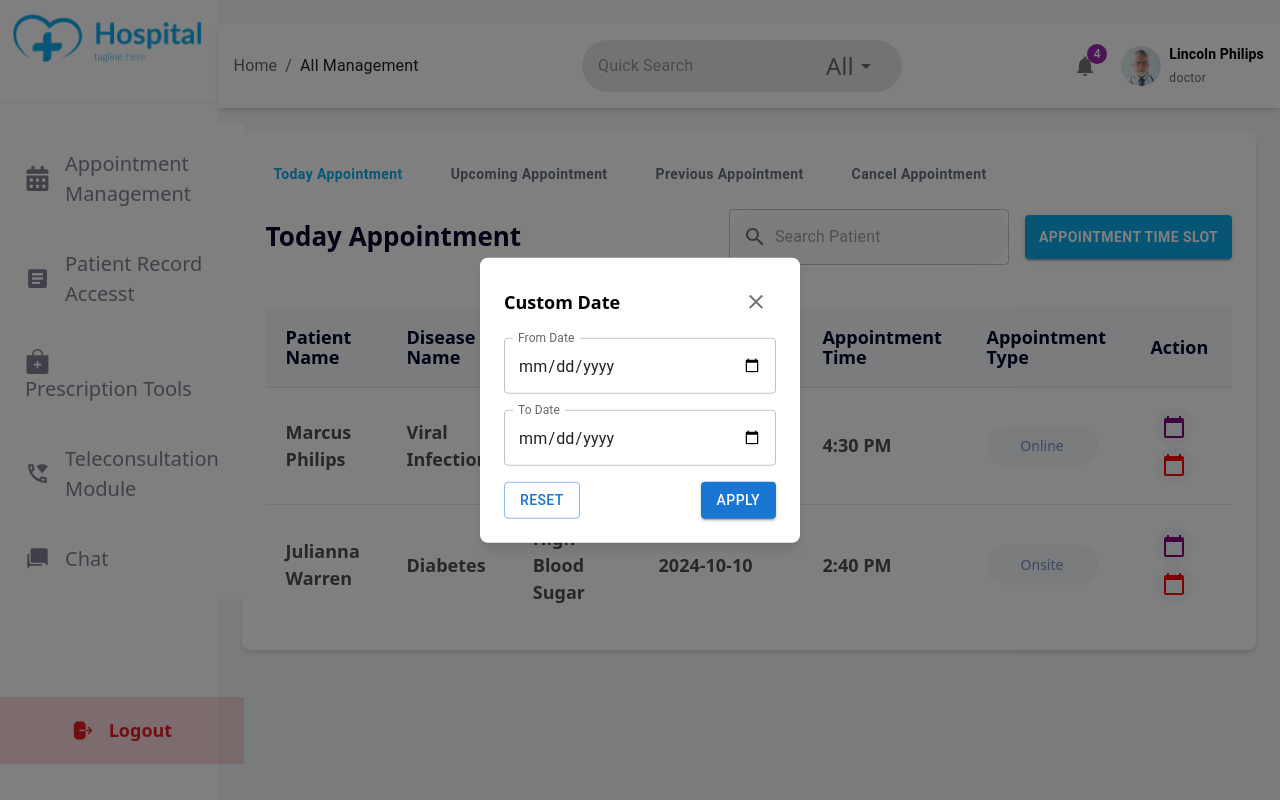
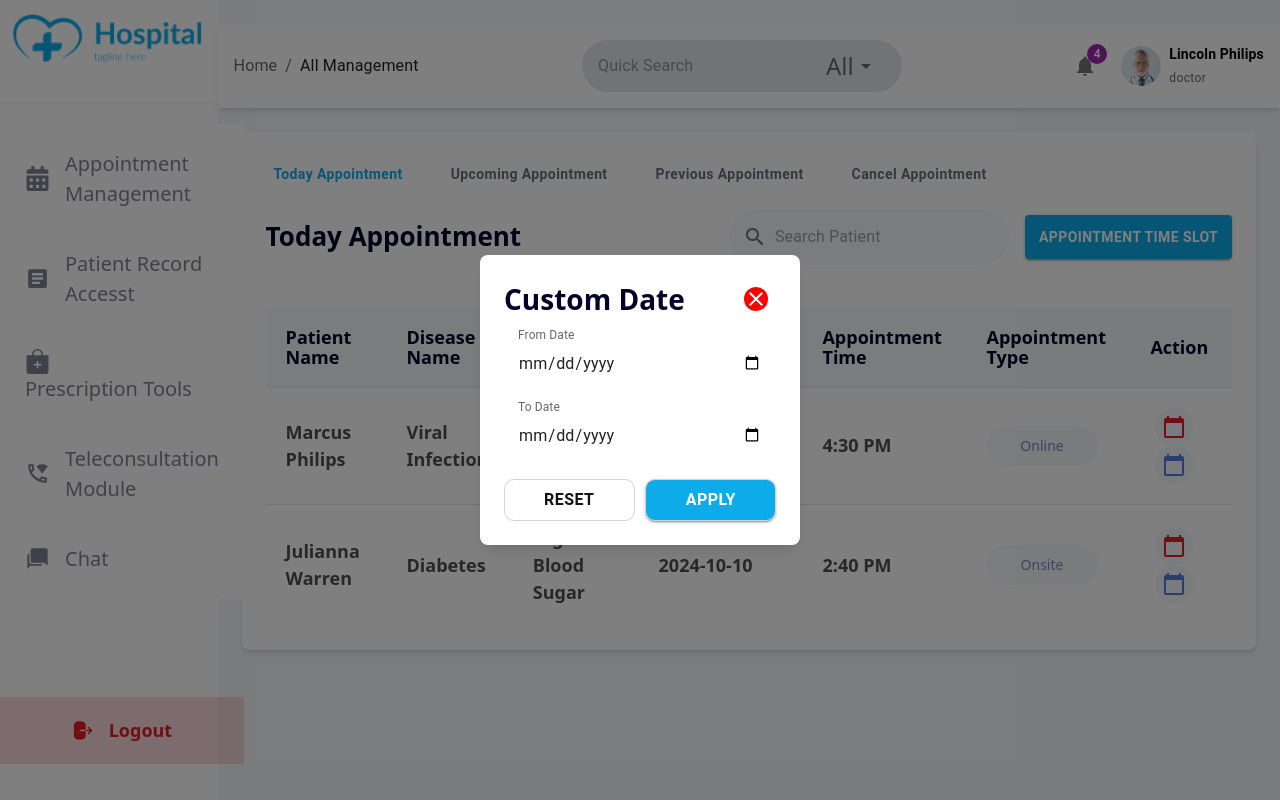
Before and after one commit to SwiftRut/frontend_Patient_Management, a React (Vite) app: page /doctor in a window 1280 px wide. Both pictures are taken after a click on the button 1174 px from the left and 426 px from the top of the page. Built offline with nearby package versions, Linux system fonts and the light colour scheme; no server answers.

Commit message:
appointment / custom date modifide

```diff
--- a/src/component/modals/CustomDateModal.jsx
+++ b/src/component/modals/CustomDateModal.jsx
@@ -18,12 +18,16 @@ const CustomDateModal = ({ open, onClose }) => {
 
   return (
     <Modal open={open} onClose={onClose}>
-      <div className="fixed top-1/2 left-1/2 transform -translate-x-1/2 -translate-y-1/2 bg-white p-6 rounded-lg shadow-lg w-[320px]">
+      <div className="custom-date fixed top-1/2 left-1/2 transform -translate-x-1/2 -translate-y-1/2 bg-white p-6 rounded-lg shadow-lg w-[320px]">
         <div className="flex justify-between items-center mb-4">
           <h2 className="text-lg font-semibold">Custom Date</h2>
-          <IconButton onClick={onClose}>
-            <Close />
-          </IconButton>
+
+          <div className="close-btn">
+            <IconButton onClick={onClose}>
+              <Close />
+            </IconButton>
+          </div>
+
         </div>
         <div className="mb-4">
           <TextField
@@ -45,9 +49,9 @@ const CustomDateModal = ({ open, onClose }) => {
             fullWidth
           />
         </div>
-        <div className="flex justify-between">
-          <Button variant="outlined" onClick={handleReset}>Reset</Button>
-          <Button variant="contained" color="primary" onClick={handleApply}>Apply</Button>
+        <div className="condition flex justify-between">
+          <Button variant="outlined" className='reset' onClick={handleReset}>Reset</Button>
+          <Button variant="contained" className='delete' color="primary" onClick={handleApply}>Apply</Button>
         </div>
       </div>
     </Modal>
--- a/src/pages/doctroPanel/AppointmentManagement.jsx
+++ b/src/pages/doctroPanel/AppointmentManagement.jsx
@@ -192,11 +192,11 @@ export default function AppointmentManagement() {
                 </td>
                 <td className="p-3 btn">
                   <IconButton color="primary" onClick={() => setOpenCustomDateModal(true)}>
-                    <CalendarToday style={{ color: 'purple' }} />
+                    <CalendarToday style={{ color: '#E11D29' }} />
                   </IconButton>
 
                   <IconButton color="secondary" onClick={() => setOpenCancelAppointmentModal(true)}>
-                    <CalendarToday style={{ color: 'red' }} />
+                    <CalendarToday style={{ color: '#5678E9' }} />
                   </IconButton>
                 </td>
               </tr>
--- a/src/pages/doctroPanel/doctorPanel.css
+++ b/src/pages/doctroPanel/doctorPanel.css
@@ -43,6 +43,10 @@ ol {
   font-weight: 400px;
 }
 
+.css-1ll44ll-MuiOutlinedInput-notchedOutline {
+  border: 0px !important;
+}
+
 .time-slot button {
   background-color: #0EABEB;
   padding: 12px 14px;
@@ -84,4 +88,36 @@ ol {
   background-color: #F6F8FB;
   padding: 7px;
   margin: 0px 5px;
+}
+
+.custom-date h2 {
+  font-size: 28px;
+  font-weight: 700;
+  color: #030229;
+}
+.custom-date .close-btn button:hover {
+  background-color: rgba(239, 91, 91, 0.337);
+}
+.custom-date .close-btn button svg {
+  color: white;
+  border-radius: 50%;
+  background-color: red;
+}
+
+.condition .reset {
+  width: 48%;
+  color: #141414;
+  border: 1px solid #D3D3D3;
+  border-radius: 10px;
+  font-size: 16px;
+  font-weight: 600;
+}
+.condition .delete {
+  width: 48%;
+  background-color: #0EABEB;
+  color: white;
+  border: 1px solid #D3D3D3;
+  border-radius: 10px;
+  font-size: 16px;
+  font-weight: 600;
 }/*# sourceMappingURL=doctorPanel.css.map */
--- a/src/pages/doctroPanel/doctorPanel.scss
+++ b/src/pages/doctroPanel/doctorPanel.scss
@@ -50,9 +50,9 @@ ol {
 }
 
 
-// .css-1ll44ll-MuiOutlinedInput-notchedOutline {
-//   border: 0px !important;
-// }
+.css-1ll44ll-MuiOutlinedInput-notchedOutline {
+  border: 0px !important;
+}
 
 .time-slot {
   button {
@@ -114,3 +114,46 @@ ol {
     }
   }
 }
+
+.custom-date {
+  h2 {
+    font-size: 28px;
+    font-weight: 700;
+    color: #030229;
+  }
+
+  .close-btn {
+    button {
+      &:hover {
+        background-color: rgba(239, 91, 91, 0.337);
+      }
+
+      svg {
+        color: white;
+        border-radius: 50%;
+        background-color: red;
+      }
+    }
+  }
+}
+
+.condition {
+  .reset {
+    width: 48%;
+    color: #141414;
+    border: 1px solid #D3D3D3;
+    border-radius: 10px;
+    font-size: 16px;
+    font-weight: 600;
+  }
+
+  .delete {
+    width: 48%;
+    background-color: #0EABEB;
+    color: white;
+    border: 1px solid #D3D3D3;
+    border-radius: 10px;
+    font-size: 16px;
+    font-weight: 600;
+  }
+}
```
